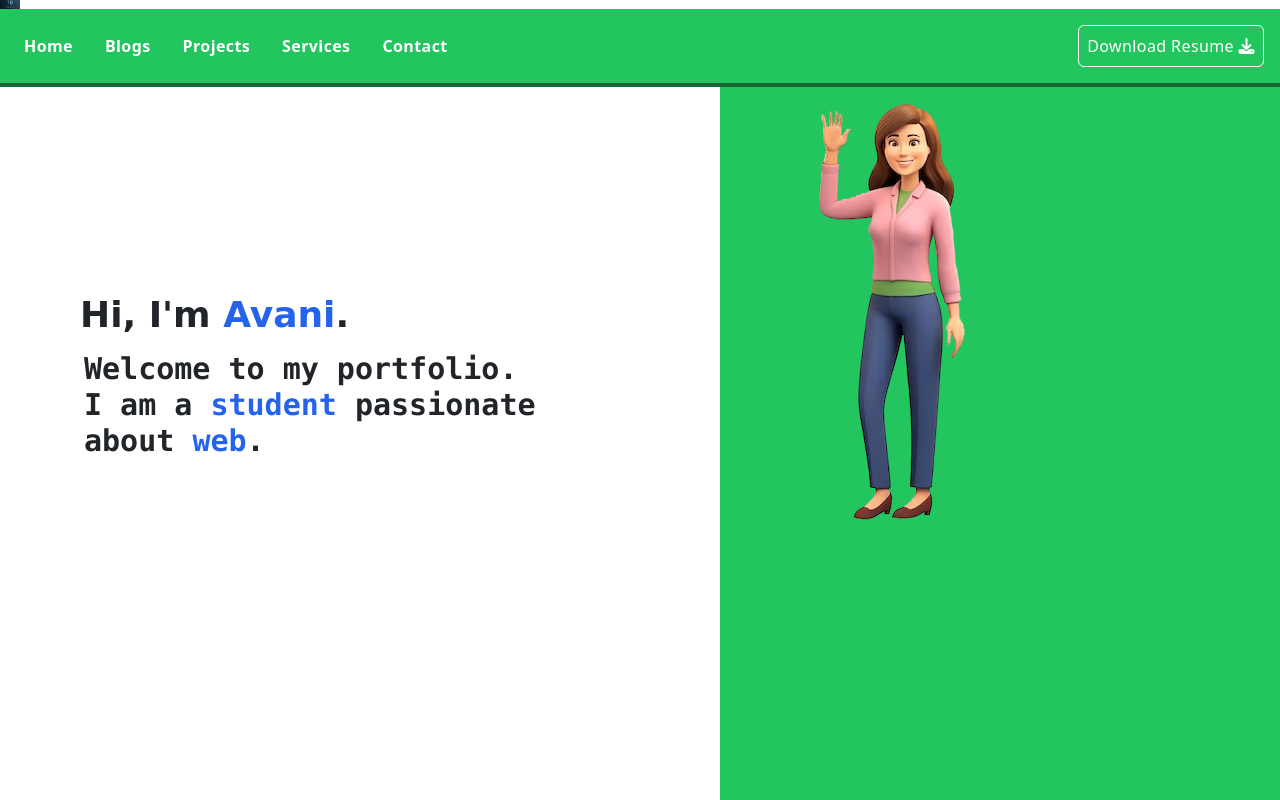
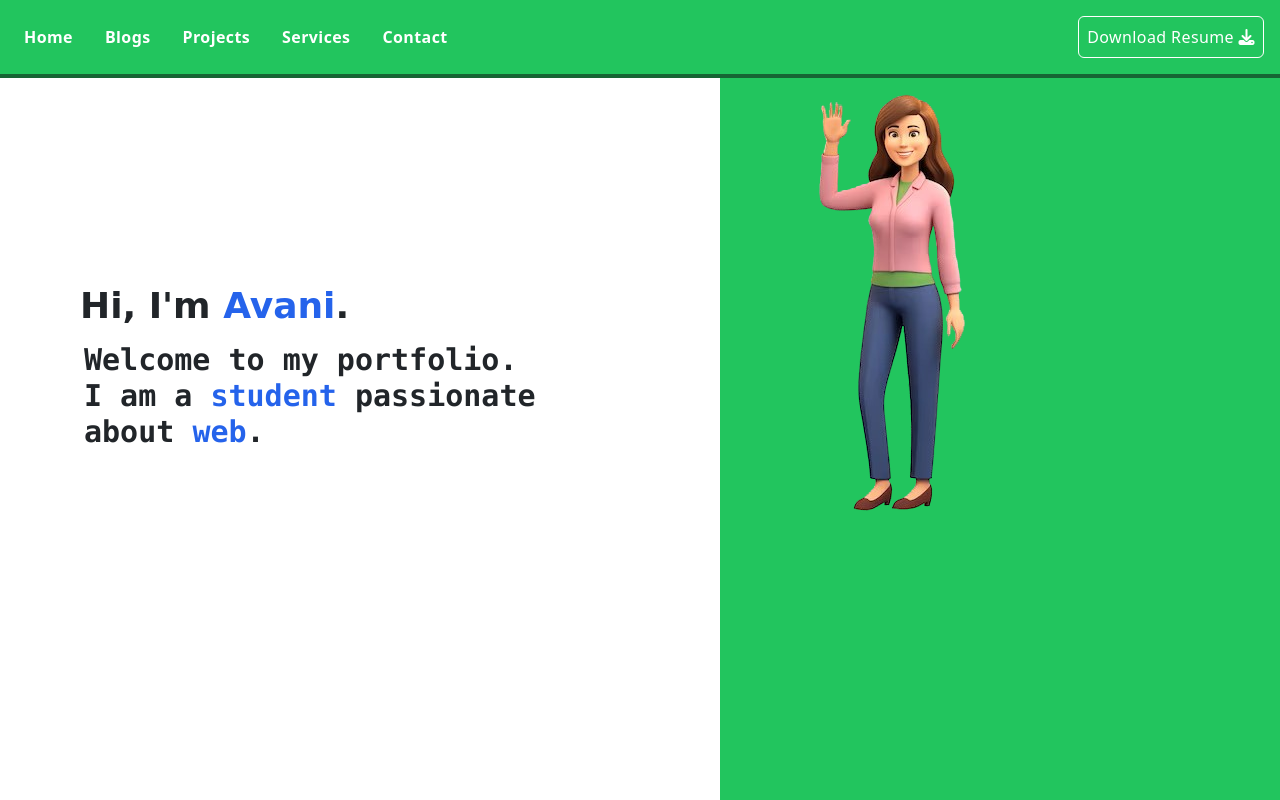
Before and after one commit to Avani-xo/tailwind-demo, a website built with Vite: page index.html in a window 1280 px wide. Shown: the top 800 px of the page. Built offline with nearby package versions, Linux system fonts and the light colour scheme; a web font is replaced by a local one.

Commit message:
Update index.html

```diff
--- a/index.html
+++ b/index.html
@@ -25,7 +25,7 @@
     <!-- nav bar section starts-->
     <header>
         <!-- add logo.jpg here -->
-        <img height="20px" width="20px" class="rounding" src="./assets/logo.jpg" >
+<!--         <img height="20px" width="20px" class="rounding" src="./assets/logo.jpg" > -->
             <nav class="w-full items-center justify-between flex px-2 py-3 tracking-wide bg-green-500 text-white border-b-4 border-green-800 ">
             <ul class="flex">
                 <li><a href="#" class="mx-3 hover:text-yellow-200 font-semibold">Home</a></li>
```
